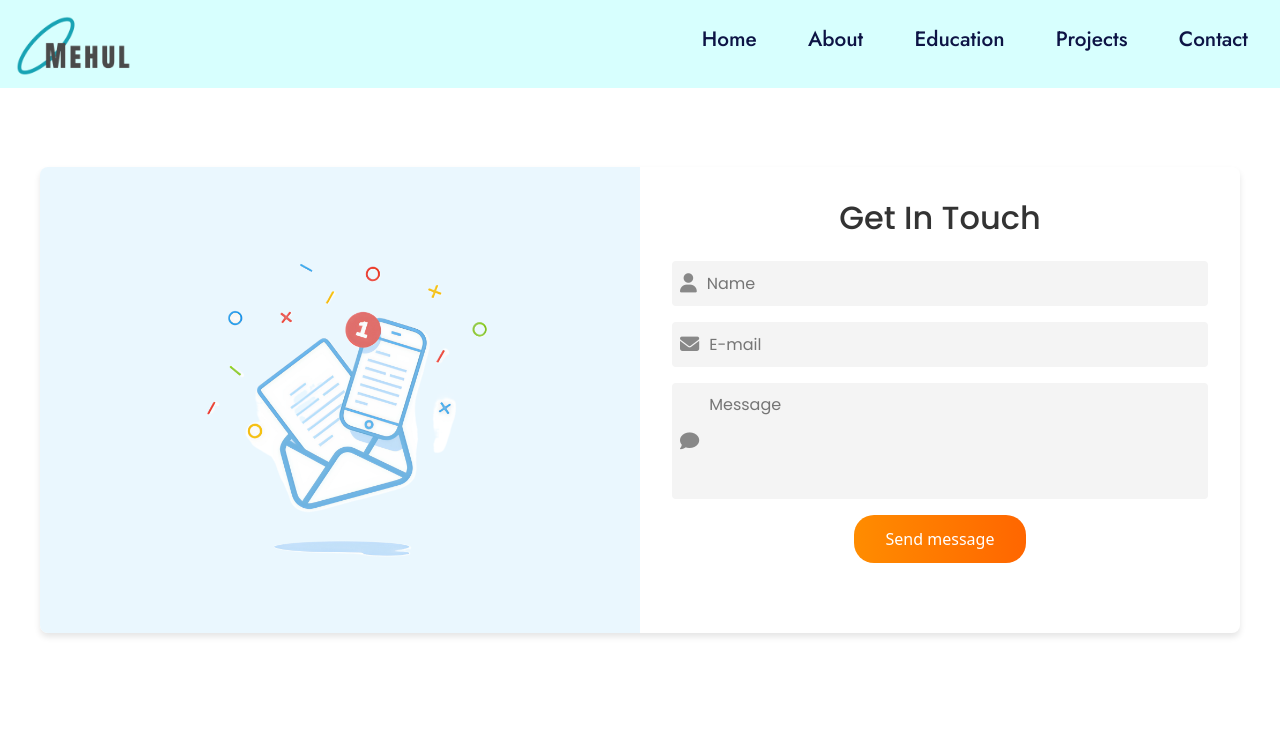
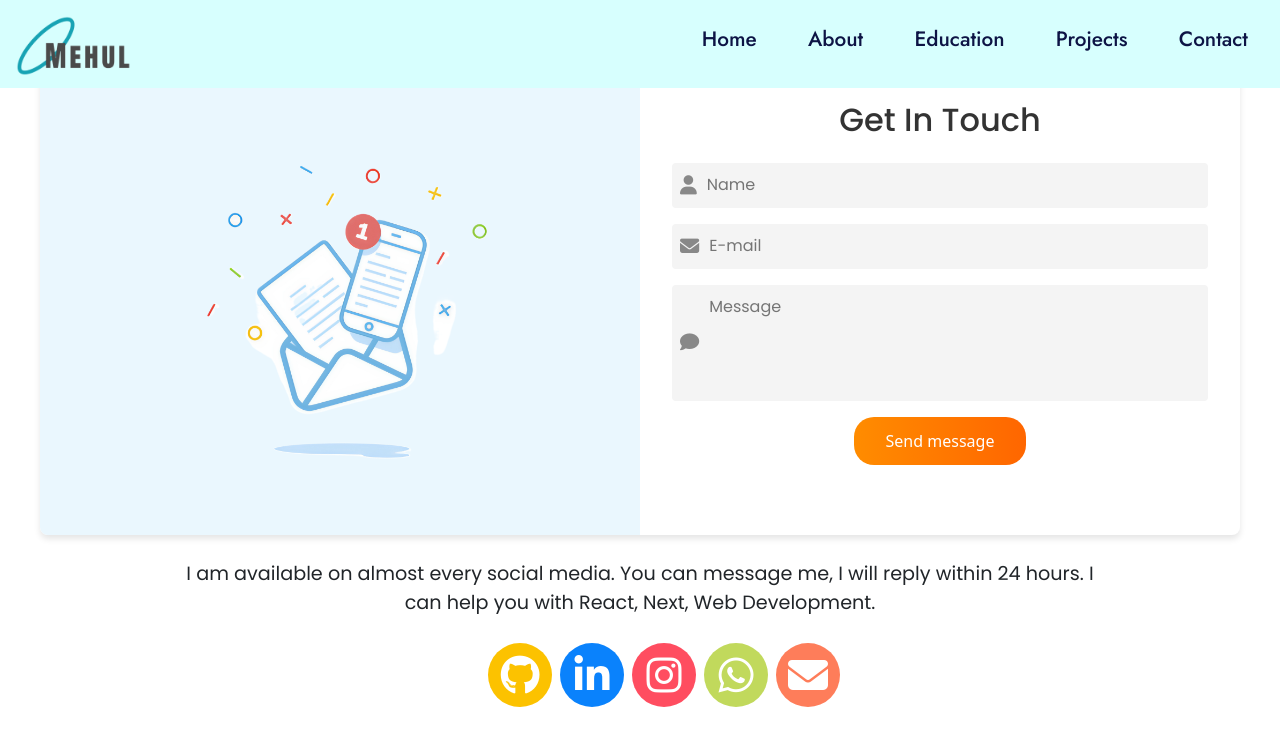
Before and after one commit to Mehuull/personal-portfolio, a React (Vite) app: page /contact in a window 1280 px wide. Shown: the top 746 px of the page. Built offline with nearby package versions, Linux system fonts and the light colour scheme; a web font is replaced by a local one.

Commit message:
added Social buttons

```diff
--- a/src/Components/pages/Contact.css
+++ b/src/Components/pages/Contact.css
@@ -5,6 +5,7 @@
   display: flex;
   justify-content: center;
   align-items: center;
+  flex-direction: column;
   padding: 2rem;
   background-color: var(--primary-color);
 }
@@ -33,7 +34,14 @@
   max-width: 100%;
   height: auto;
 }
-
+.Contact-message{
+  font-family: var(--font-family-5);
+  font-size: larger;
+  height: auto;
+  max-width: 1000px;
+  text-align: center;
+  padding: 1.6rem;
+}
 .contact-form {
   flex: 1;
   padding: 2rem;
--- a/src/Components/pages/Contact.jsx
+++ b/src/Components/pages/Contact.jsx
@@ -104,6 +104,51 @@ const Contact = () => {
           )}
         </div>
       </div>
+      <div className="Contact-message">
+        I am available on almost every social media. You can message me, I will
+        reply within 24 hours. I can help you with React, Next, Web Development.
+      </div>
+      <div class="social-buttons">
+        <a
+          href="https://github.com/Mehuull"
+          class="social-button social-button--github"
+          aria-label="GitHub"
+        >
+          <i class="fab fa-github"></i>
+        </a>
+
+        <a
+          href="https://www.linkedin.com/in/mehul-rana-904b54340?utm_source=share&utm_campaign=share_via&utm_content=profile&utm_medium=android_app"
+          class="social-button social-button--linkedin"
+          aria-label="LinkedIn"
+        >
+          <i class="fab fa-linkedin-in"></i>
+        </a>
+
+        <a
+          href="https://www.instagram.com/m3huul_10/#"
+          class="social-button social-button--instagram"
+          aria-label="Instagram"
+        >
+          <i class="fab fa-instagram"></i>
+        </a>
+
+        <a
+          href="https://api.whatsapp.com/send?phone=919586298992"
+          class="social-button social-button--whatsapp"
+          aria-label="WhatsApp"
+        >
+          <i class="fab fa-whatsapp"></i>
+        </a>
+
+        <a
+          href="https://linktr.ee/mehuul"
+          class="social-button social-button--Email"
+          aria-label="Email"
+        >
+          <i class="fa fa-envelope" aria-hidden="true"></i>
+        </a>
+      </div>
     </section>
   );
 };
```
